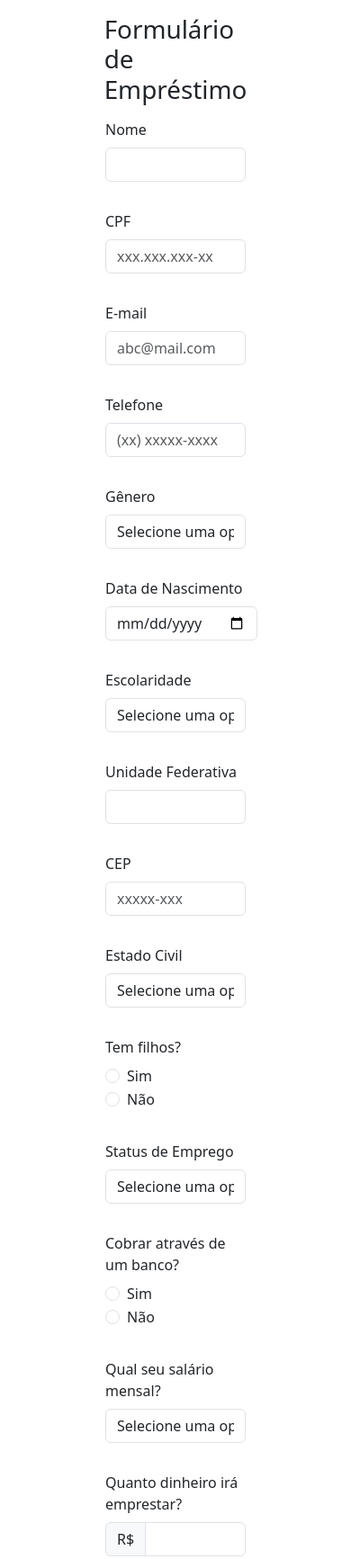
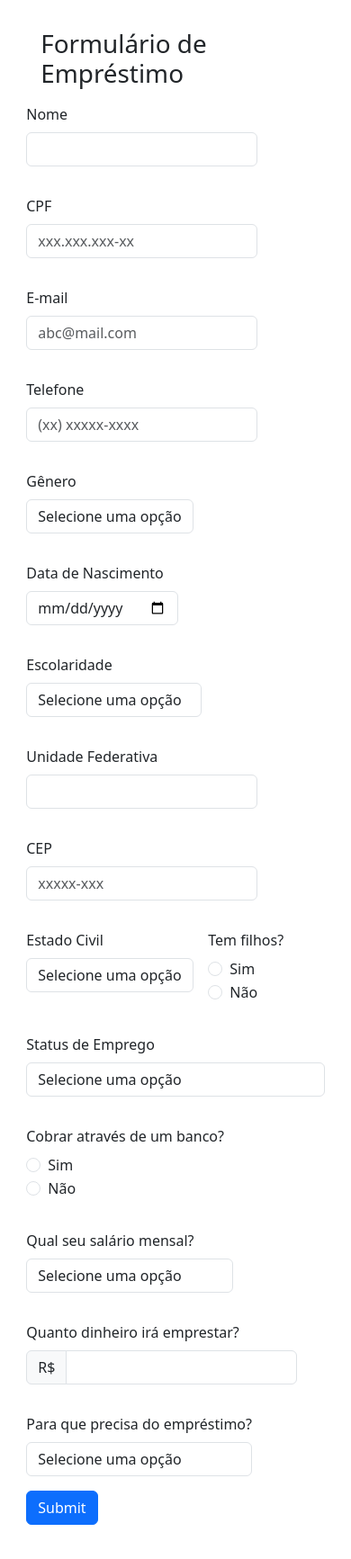
Before and after one commit to manenbranta/forms-pw, a plain HTML site: page index.html in a window 390 px wide. Shown: the top 1733 px of the page at 90% size. After the commit the page ends 1711 px from the top, so only its background shows below. Drawn offline with Linux system fonts and the light colour scheme.

Commit message:
A few adjustments to the layout

```diff
--- a/index.html
+++ b/index.html
@@ -10,17 +10,18 @@
     </head>
 
     <body class="d-flex justify-content-center">
-        <div class="d-flex flex-column" id="main">
+        <div class="d-flex flex-column m-3" id="main">
                 <h1 class="align-self-center m-3">Formulário de Empréstimo</h1>
                 <form id="form">
                     <div class="d-flex flex-wrap gap-3">
-                        <div class="mb-3">
+                        <div class="mb-3 flex-md-grow-1 flex-sm-grow-0">
                             <label for="input-nome" class="form-label">Nome</label>
                             <input
                                 id="input-nome"
                                 type="text"
                                 class="form-control"
                                 name="nome"
+                                required
                             />
                         </div>
 
@@ -34,6 +35,7 @@
                                 oninput="format_cpf(this)"
                                 title="xxx.xxx.xxx-xx"
                                 placeholder="xxx.xxx.xxx-xx"
+                                required
                             />
                         </div>
 
@@ -45,10 +47,11 @@
                                 class="form-control"
                                 name="email"
                                 placeholder="abc@mail.com"
+                                required
                             />
                         </div>
 
-                        <div class="mb-3">
+                        <div class="mb-3 flex-md-grow-1 flex-sm-grow-0">
                             <label for="input-telephone" class="form-label">Telefone</label>
                             <input
                                 id="input-telephone"
@@ -59,12 +62,13 @@
                                 oninput="format_telefone(this)"
                                 title="(xx) xxxxx-xxxx"
                                 placeholder="(xx) xxxxx-xxxx"
+                                required
                             />
                         </div>
 
                         <div class="mb-3">
                             <label for="input-genero" class="form-label">Gênero</label>
-                            <select class="form-control" name="genero" id="input-genero">
+                            <select class="form-control" name="genero" id="input-genero" required>
                                 <option value="" disabled selected>Selecione uma opção</option>
                                 <option value="Masculino">Masculino</option>
                                 <option value="Feminino">Feminino</option>
@@ -80,12 +84,13 @@
                                 type="date"
                                 class="form-control"
                                 name="nascimento"
+                                required
                             />
                         </div>
 
-                        <div class="mb-3">
+                        <div class="mb-3 flex-md-grow-1 flex-sm-grow-0">
                             <label for="input-escolaridade" class="form-label">Escolaridade</label>
-                            <select class="form-control" name="escolaridade" id="input-escolaridade">
+                            <select class="form-control" name="escolaridade" id="input-escolaridade" required>
                                 <option value="" disabled selected>Selecione uma opção</option>
                                 <option value="Ensino Fundamental I">Ensino Fundamental I</option>
                                 <option value="Ensino Fundamental II">Ensino Fundamental II</option>
@@ -103,6 +108,7 @@
                                 class="form-control"
                                 list="uf"
                                 name="uf"
+                                required
                             />
                             <datalist id="uf">
                                 <option value="AC"></option>
@@ -146,12 +152,13 @@
                                 oninput="format_cep(this)"
                                 title="xxxxx-xxx"
                                 placeholder="xxxxx-xxx"
+                                required
                             />
                         </div>
 
                         <div class="mb-3">
                             <label for="input-civil" class="form-label">Estado Civil</label>
-                            <select class="form-control" name="civil" id="input-civil">
+                            <select class="form-control" name="civil" id="input-civil" required>
                                 <option value="" disabled selected>Selecione uma opção</option>
                                 <option value="Solteiro(a)">Solteiro(a)</option>
                                 <option value="Casado(a)">Casado(a)</option>
@@ -188,9 +195,9 @@
                             />
                         </div>
 
-                        <div class="mb-3">
+                        <div class="mb-3 flex-md-grow-1 flex-sm-grow-0">
                             <label for="input-status" class="form-label">Status de Emprego</label>
-                            <select class="form-control" name="status" id="input-status">
+                            <select class="form-control" name="status" id="input-status" required>
                                 <option value="" disabled selected>Selecione uma opção</option>
                                 <option value="Funcionário">Funcionário/Empregado</option>
                                 <option value="Trabalhador Autônomo">Trabalhador Autônomo</option>
@@ -213,7 +220,7 @@
 
                         <div class="mb-3">
                             <label for="input-salario" class="form-label">Qual seu salário mensal?</label>
-                            <select class="form-control" name="salario" id="input-salario">
+                            <select class="form-control" name="salario" id="input-salario" required>
                                 <option value="" disabled selected>Selecione uma opção</option>
                                 <option value="-1">Menos de 1 salário mínimo</option>
                                 <option value="1">1 salário mínimo</option>
@@ -233,14 +240,15 @@
                                     type="number"
                                     name="emprestimo"
                                     class="form-control"
+                                    required
                                 />
                             </div>
 
                         </div>
 
-                        <div class="mb-3">
+                        <div class="mb-3 flex-md-grow-1 flex-sm-grow-0">
                             <label for="input-finalidade" class="form-label">Para que precisa do empréstimo?</label>
-                            <select class="form-control" name="finalidade" id="input-finalidade">
+                            <select class="form-control" name="finalidade" id="input-finalidade" required>
                                 <option value="" disabled selected>Selecione uma opção</option>
                                 <option value="Negócio">Para o meu negócio</option>
                                 <option value="Compra de Bens">Para compra de bens</option>
--- a/res/styles/layout.css
+++ b/res/styles/layout.css
@@ -1,3 +1,9 @@
 #main {
-    max-width: 40%;
+    max-width: 80%;
 }
+
+@media (max-width: 768px) {
+    #main {
+        max-width: 85%;
+    }
+}
```
Also changed, not shown: dados.html (+1 -1 lines).
